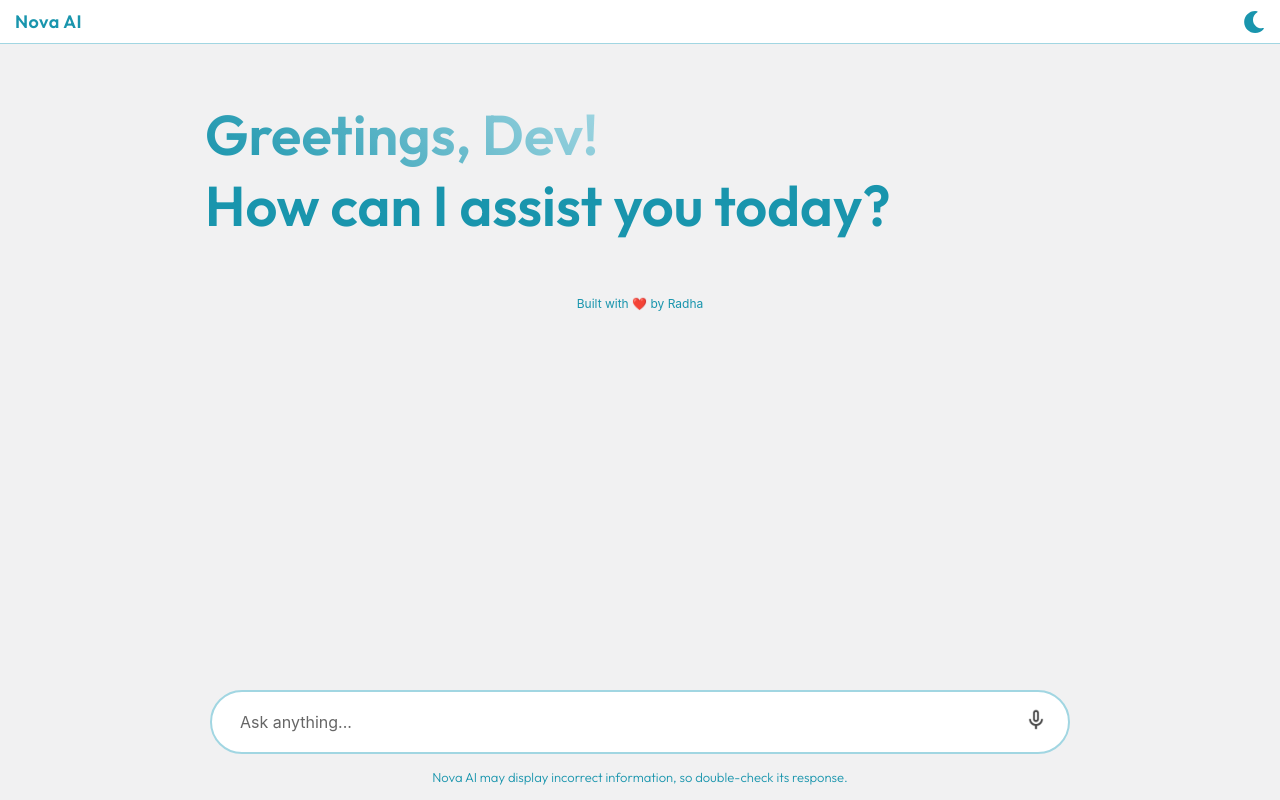
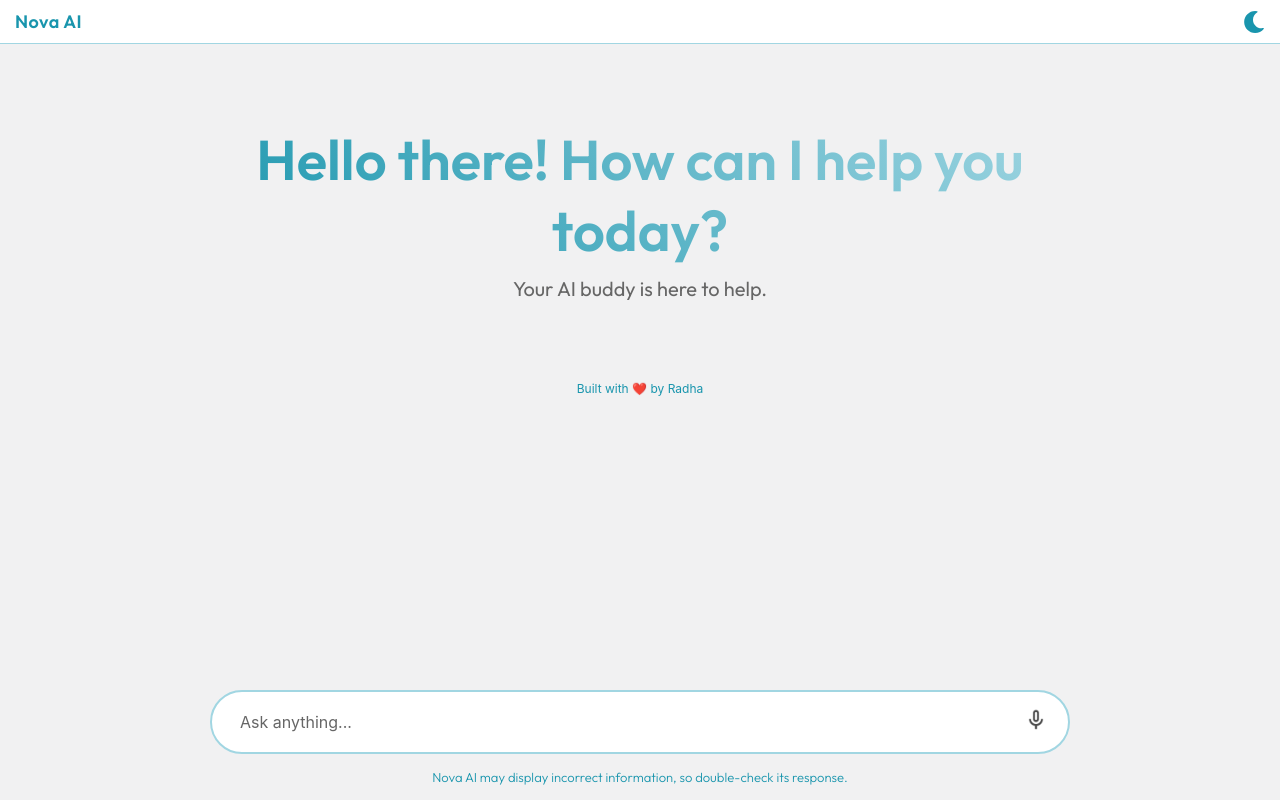
Before and after one commit to radha756/Nova-Ai, a React (Vite) app: page / in a window 1280 px wide. Built offline with nearby package versions, Linux system fonts and the light colour scheme.

Commit message:
Update Main component greetings and CSS

```diff
--- a/src/components/Main/Main.css
+++ b/src/components/Main/Main.css
@@ -297,3 +297,72 @@
   white-space: pre-wrap;
   overflow-x: auto;
 }
+/* Greeting Container */
+.main .greet {
+  display: flex;
+  flex-direction: column;
+  justify-content: center;
+  align-items: center;
+  text-align: center;
+  padding: 40px 20px;
+  margin: 40px 0;
+  animation: fadeIn 0.8s ease-in-out;
+  font-family: 'Inter', 'Segoe UI', sans-serif;
+}
+
+/* Main Greeting Text (greetMain) */
+.main .greet p:first-child {
+  font-size: 42px; /* Big and bold */
+  font-weight: 600;
+  margin-bottom: 10px;
+  background: linear-gradient(45deg, #1995AD, #A1D6E2);
+  -webkit-background-clip: text;
+  background-clip: text;
+  -webkit-text-fill-color: transparent;
+}
+
+/* Sub Greeting Text (greetSub) */
+.main .greet p:last-child {
+  font-size: 20px; /* Smaller than main greeting */
+  font-weight: 400;
+  color: #666; /* Light theme text color */
+}
+
+/* Dark Theme */
+.main.dark .greet p:first-child {
+  background: linear-gradient(45deg, #89c2d9, #61a5c2);
+  -webkit-background-clip: text;
+  background-clip: text;
+  -webkit-text-fill-color: transparent;
+}
+
+.main.dark .greet p:last-child {
+  color: #ccc;
+}
+
+/* Fade-in animation */
+@keyframes fadeIn {
+  0% { opacity: 0; transform: translateY(10px); }
+  100% { opacity: 1; transform: translateY(0); }
+}
+
+/* Responsive adjustments */
+@media (max-width: 480px) {
+  .main .greet p:first-child { font-size: 28px; }
+  .main .greet p:last-child { font-size: 14px; }
+}
+
+@media (min-width: 481px) and (max-width: 768px) {
+  .main .greet p:first-child { font-size: 36px; }
+  .main .greet p:last-child { font-size: 16px; }
+}
+
+@media (min-width: 769px) and (max-width: 992px) {
+  .main .greet p:first-child { font-size: 48px; }
+  .main .greet p:last-child { font-size: 18px; }
+}
+
+@media (min-width: 993px) {
+  .main .greet p:first-child { font-size: 56px; }
+  .main .greet p:last-child { font-size: 20px; }
+}
--- a/src/components/Main/Main.jsx
+++ b/src/components/Main/Main.jsx
@@ -18,12 +18,37 @@ const Main = () => {
   const [chatHistory, setChatHistory] = useState([]);
   const [isListening, setIsListening] = useState(false);
   const [theme, setTheme] = useState("light");
+  const [greetMain, setGreetMain] = useState("");
+  const [greetSub, setGreetSub] = useState("");
   const chatHistoryRef = useRef(null);
+
+  // Dynamic greetings
+  const mainGreetings = [
+    "Greetings, Dev! Ready to code?",
+    "Hello there! How can I help you today?",
+    "Hey! Ask me anything.",
+    "Hi! I'm Nova AI, your assistant.",
+    "Welcome back! What do you want to explore today?"
+  ];
+
+  const subGreetings = [
+    "Let's create something amazing.",
+    "Your AI buddy is here to help.",
+    "Ask questions or get coding tips!",
+    "Knowledge is power. Let's start!",
+    "Need assistance? I'm all ears."
+  ];
+
+  useEffect(() => {
+    const mainIndex = Math.floor(Math.random() * mainGreetings.length);
+    const subIndex = Math.floor(Math.random() * subGreetings.length);
+    setGreetMain(mainGreetings[mainIndex]);
+    setGreetSub(subGreetings[subIndex]);
+  }, []);
 
   const handleSend = () => {
     if (Input.trim() === "") return;
 
-    // Build prompt with chat history for context
     const formatInstruction = `
 You are Nova AI, a highly intelligent and friendly assistant.
 Answer the user's question clearly, concisely, and professionally.
@@ -37,9 +62,8 @@ Answer the user's question clearly, concisely, and professionally.
       return chat.sender === "user" ? `User: ${chat.message}` : `AI: ${chat.message}`;
     }).join("\n") + `\nUser: ${Input}\nAI:${formatInstruction}`;
 
-    // Add user message to chat history
     setChatHistory(prev => [...prev, { sender: "user", message: Input }]);
-    onSent(finalPrompt);  // Backend call
+    onSent(finalPrompt);
     setInput('');
   };
 
@@ -73,14 +97,12 @@ Answer the user's question clearly, concisely, and professionally.
     }
   };
 
-  // Add AI response to chat history
   useEffect(() => {
     if (response) {
       setChatHistory(prev => [...prev, { sender: "ai", message: response }]);
     }
   }, [response]);
 
-  // Scroll chat to bottom
   useEffect(() => {
     if (chatHistoryRef.current) {
       chatHistoryRef.current.scrollTop = chatHistoryRef.current.scrollHeight;
@@ -122,8 +144,8 @@ Answer the user's question clearly, concisely, and professionally.
 
         {chatHistory.length === 0 && !isLoading && (
           <div className="greet">
-            <p><span>Greetings, Dev!</span></p>
-            <p>How can I assist you today?</p>
+            <p>{greetMain}</p>
+            <p>{greetSub}</p>
           </div>
         )}
 
@@ -152,8 +174,8 @@ Answer the user's question clearly, concisely, and professionally.
           </p>
         </div>
         <div className="credits">
-  Built with ❤️ by Radha
-</div>
+          Built with ❤️ by Radha
+        </div>
       </div>
     </div>
   );
```
